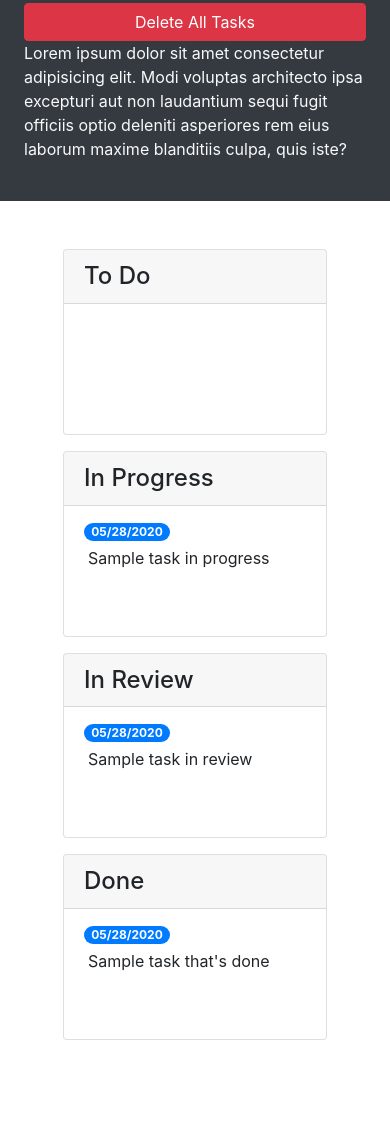
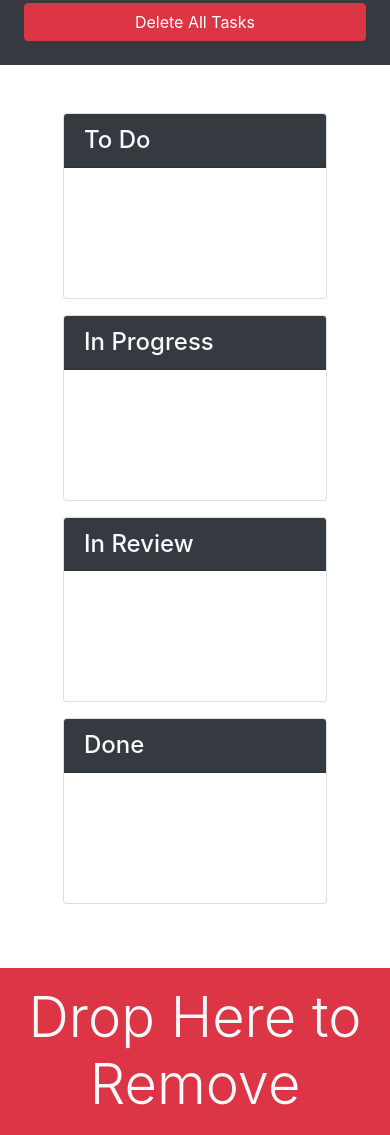
Before and after one commit to DouglasRed/taskmaster-pro, a plain HTML site: page index.html in a window 390 px wide. Shown: the part 171-1306 px from the top of the page. Before the commit the page ends 1275 px from the top, so only its background shows below. Drawn offline with nearby package versions, Linux system fonts and the light colour scheme.

Commit message:
added to the enhancements and media queries

```diff
--- a/index.html
+++ b/index.html
@@ -15,7 +15,7 @@
   <body>
     <div class="row min-vh-100 no-gutters">
       <header
-        class="col-12 col-lg-3 bg-dark text-light d-flex flex-column p-4 p-lg-3"
+        class="col-12 col-lg-3 bg-dark text-light sticky-top d-flex flex-column p-4 p-lg-3"
       >
         <h1 class="text-center">Taskmaster Pro Edition</h1>
         <button
@@ -29,19 +29,19 @@
         <button id="remove-tasks" class="btn btn-block btn-danger">
           Delete All Tasks
         </button>
-        <p class="mt-auto">
+        <p class="mt-auto d-none d-lg-block">
           Lorem ipsum dolor sit amet consectetur adipisicing elit. Modi voluptas
           architecto ipsa excepturi aut non laudantium sequi fugit officiis
           optio deleniti asperiores rem eius laborum maxime blanditiis culpa,
           quis iste?
         </p>
       </header>
-      <main class="col-12 col-lg-9">
+      <main class="col-12 col-lg-9 d-flex flex-column">
         <div class="m-5 row justify-content-around">
           <!-- to do start -->
           <div class="col-12 col-md-6 col-xl-3 mb-3">
             <div class="card">
-              <h4 class="card-header">To Do</h4>
+              <h4 class="card-header text-light bg-dark">To Do</h4>
               <ul id="list-toDo" class="list-group list-group-flush"></ul>
             </div>
           </div>
@@ -49,42 +49,34 @@
           <!-- in progress start -->
           <div class="col-12 col-md-6 col-xl-3 mb-3">
             <div class="card">
-              <h4 class="card-header">In Progress</h4>
-              <ul id="list-inProgress" class="list-group list-group-flush">
-                <li class="list-group-item">
-                  <span class="badge badge-primary badge-pill">05/28/2020</span>
-                  <p class="m-1">Sample task in progress</p>
-                </li>
-              </ul>
+              <h4 class="card-header bg-dark text-light">In Progress</h4>
+              <ul id="list-inProgress" class="list-group list-group-flush"></ul>
             </div>
           </div>
           <!-- in progress end -->
           <!-- in review start -->
           <div class="col-12 col-md-6 col-xl-3 mb-3">
             <div class="card">
-              <h4 class="card-header">In Review</h4>
-              <ul id="list-inReview" class="list-group list-group-flush">
-                <li class="list-group-item">
-                  <span class="badge badge-primary badge-pill">05/28/2020</span>
-                  <p class="m-1">Sample task in review</p>
-                </li>
-              </ul>
+              <h4 class="card-header bg-dark text-light">In Review</h4>
+              <ul id="list-inReview" class="list-group list-group-flush"></ul>
             </div>
           </div>
           <!-- in review end -->
           <!-- done start -->
           <div class="col-12 col-md-6 col-xl-3 mb-3">
             <div class="card">
-              <h4 class="card-header">Done</h4>
-              <ul id="list-done" class="list-group list-group-flush">
-                <li class="list-group-item">
-                  <span class="badge badge-primary badge-pill">05/28/2020</span>
-                  <p class="m-1">Sample task that's done</p>
-                </li>
-              </ul>
+              <h4 class="card-header bg-dark text-light">Done</h4>
+              <ul id="list-done" class="list-group list-group-flush"></ul>
             </div>
           </div>
           <!-- done end -->
+        </div>
+        <div id="trash" class="mt-auto">
+          <div
+            class="w-100 bg-danger text-light p-3 text-center display-4 mt-auto"
+          >
+            Drop Here to Remove
+          </div>
         </div>
       </main>
     </div>
```
